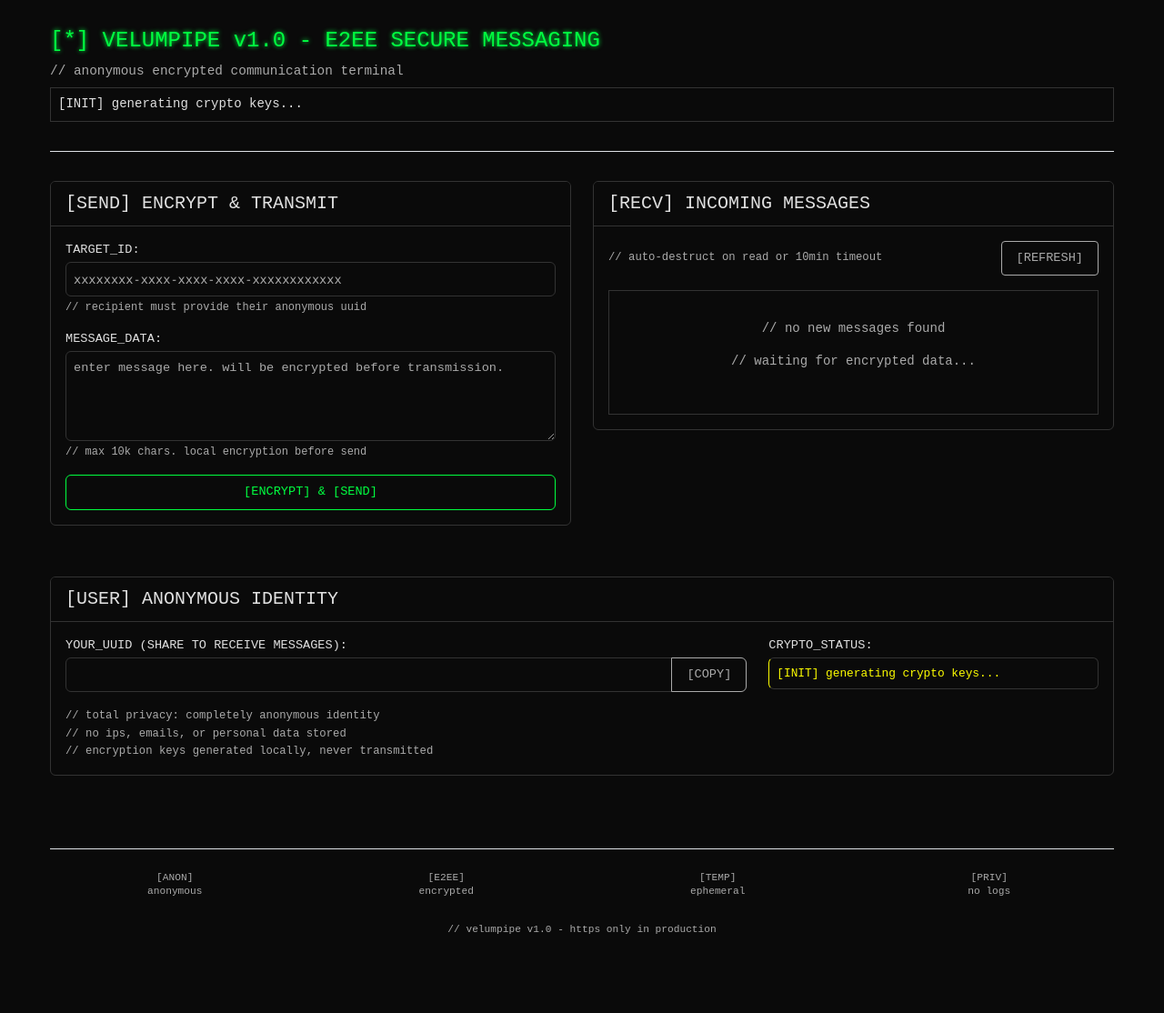
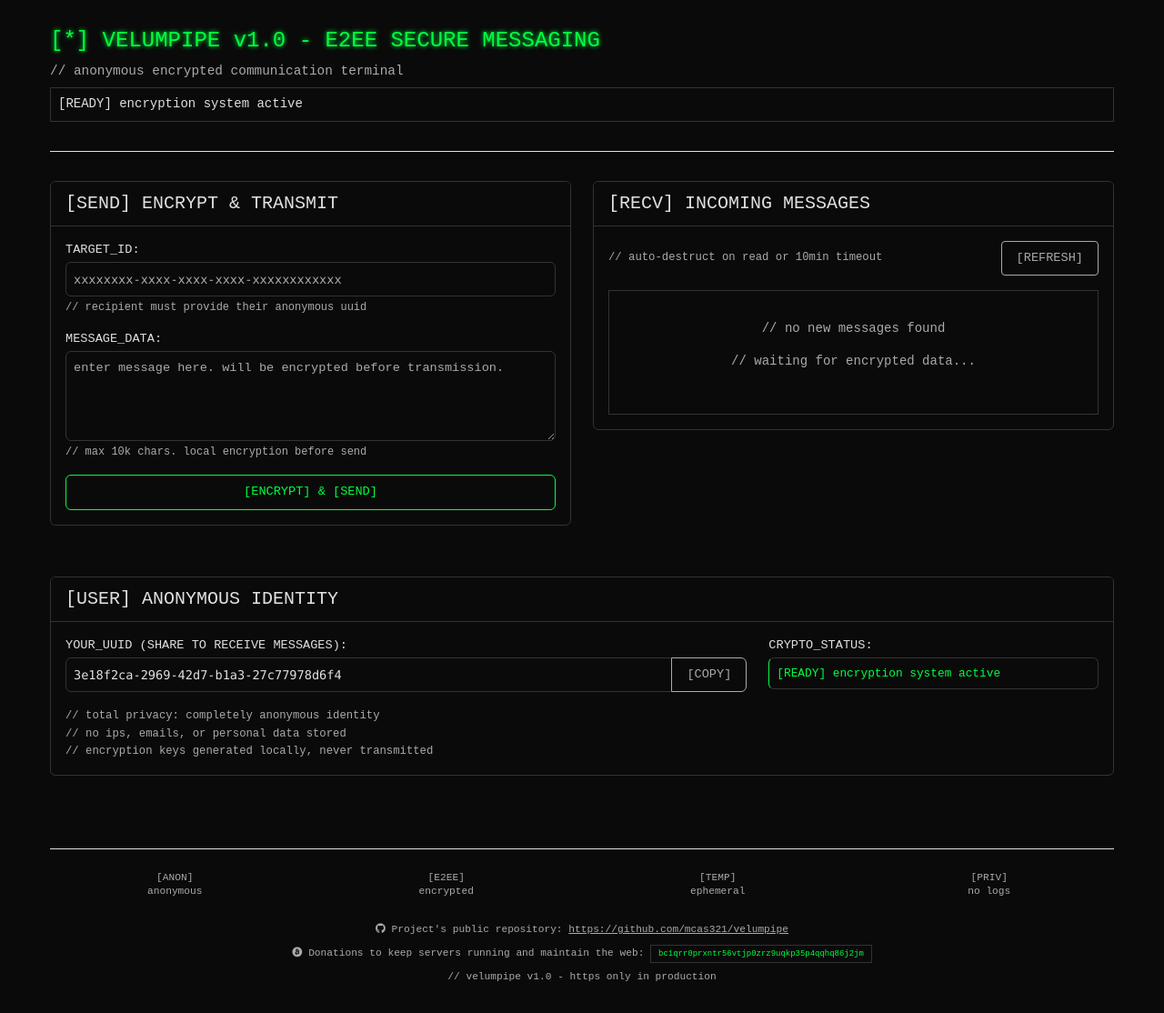
Before and after one commit to mcas321/velumpipe, a Flask app: page / in a window 1280 px wide. Shown: the whole page at 91% size. Before the commit the page ends 1027 px from the top, so only its background shows below. Run offline with Flask 3, Linux system fonts and the light colour scheme.

Commit message:
VelumPipe v0.1 repo & donations

```diff
--- a/templates/index.html
+++ b/templates/index.html
@@ -181,6 +181,16 @@
             </div>
             <div class="mt-2">
                 <small class="text-muted">
+                    <i class="fab fa-github"></i> Project's public repository: <a href="https://github.com/mcas321/velumpipe" target="_blank" class="text-muted">https://github.com/mcas321/velumpipe</a>
+                </small>
+            </div>
+            <div class="mt-2">
+                <small class="text-muted">
+                    <i class="fab fa-bitcoin"></i> Donations to keep servers running and maintain the web: <code>bc1qrr0prxntr56vtjp0zrz9uqkp35p4qqhq86j2jm</code>
+                </small>
+            </div>
+            <div class="mt-2">
+                <small class="text-muted">
                     // velumpipe v1.0 - https only in production
                 </small>
             </div>
```
